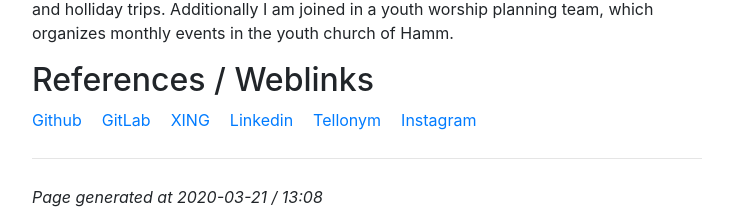
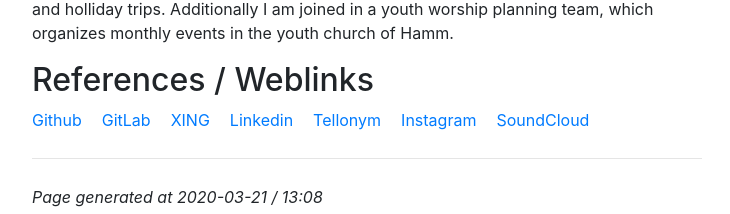
Before and after one commit to janxb/janxb.github.io, a Jekyll site: the page built from _pages/index.md, in a window 1280 px wide. Shown: the part 1422-1636 px from the top of the page, without its empty margins (273-1003 px from the left). Built offline with Jekyll 4.4.1, drawn with Linux system fonts in a browser that asks for light colours; comment, search, counter and statistics services are not loaded.

Commit message:
add soundcloud reference

```diff
--- a/_pages/index.md
+++ b/_pages/index.md
@@ -47,3 +47,4 @@ Voluntary member of multiple project teams all around the youth in my evangelic
 - [Linkedin](https://www.linkedin.com/in/janbrodda)
 - [Tellonym](https://tellonym.me/janbrodda)
 - [Instagram](https://www.instagram.com/janbrodda)
+- [SoundCloud](https://soundcloud.com/janbrodda)
```
